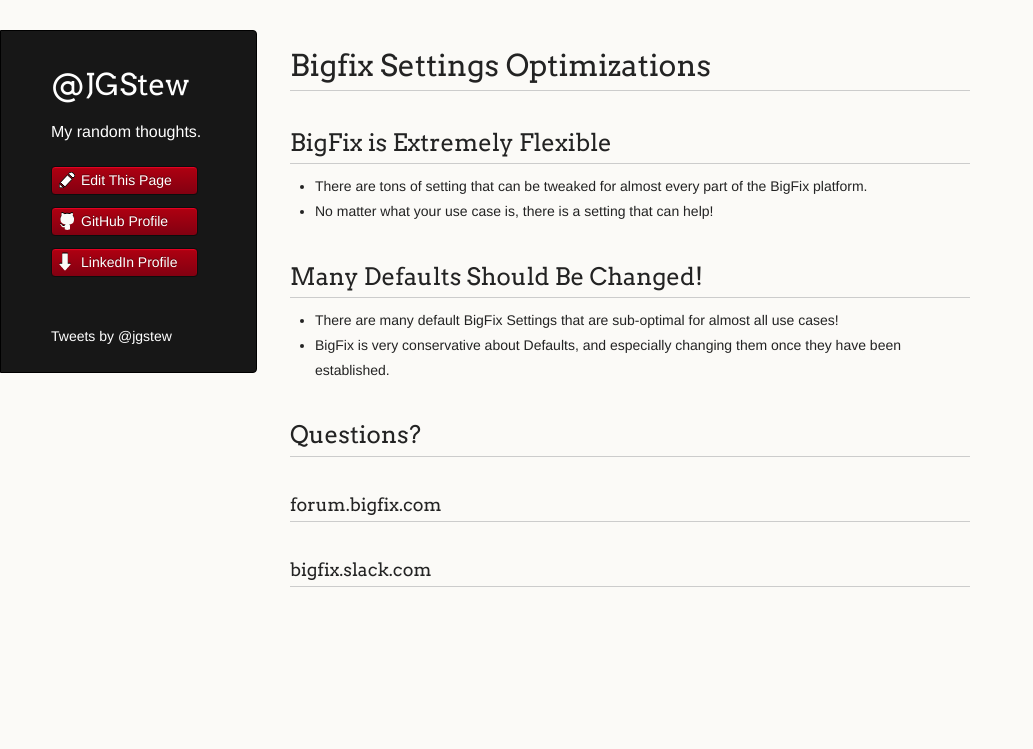
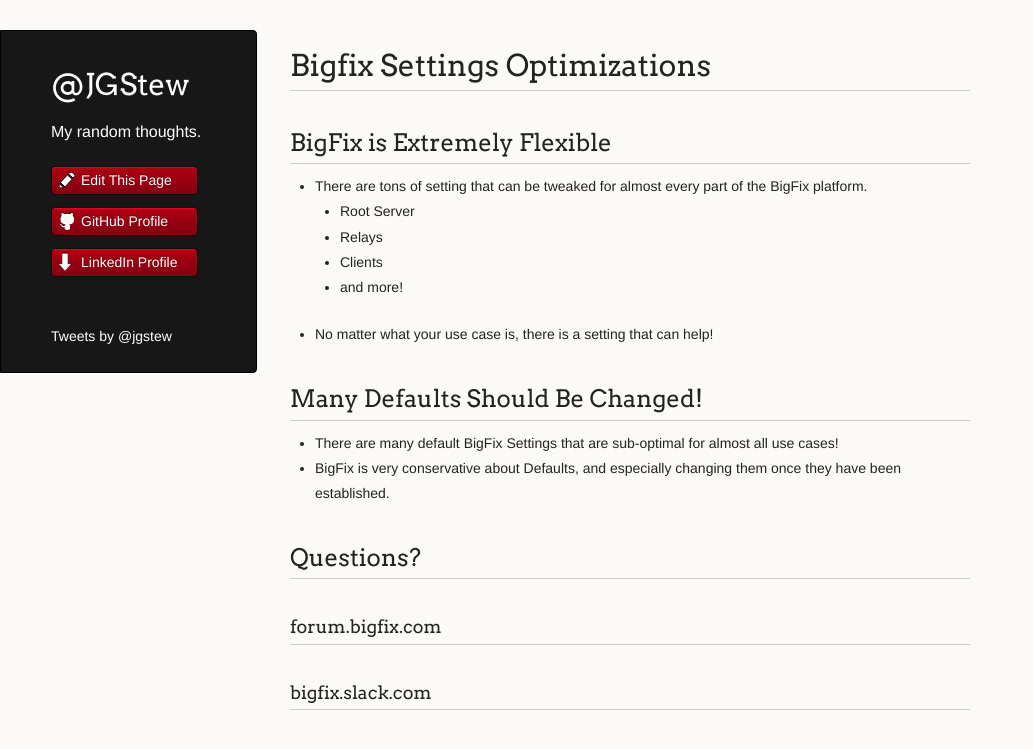
Before and after one commit to jgstew/jgstew.github.io, a Jekyll site: the page built from _posts/2018-10-30-BigFix-Settings-Optimizations.md, in a window 1280 px wide. Shown: the top 749 px of the page, without its empty margins (0-1033 px from the left). Built offline with Jekyll 4.4.1, drawn with Linux system fonts in a browser that asks for light colours; nearby versions of some CDN libraries; comment, search, counter and statistics services are not loaded.

Commit message:
Update 2018-10-30-BigFix-Settings-Optimizations.md

```diff
--- a/_posts/2018-10-30-BigFix-Settings-Optimizations.md
+++ b/_posts/2018-10-30-BigFix-Settings-Optimizations.md
@@ -3,6 +3,10 @@
 ## BigFix is Extremely Flexible
 
 - There are tons of setting that can be tweaked for almost every part of the BigFix platform.
+  - Root Server
+  - Relays
+  - Clients
+  - and more!
 - No matter what your use case is, there is a setting that can help!
 
 ## Many Defaults Should Be Changed!
```
